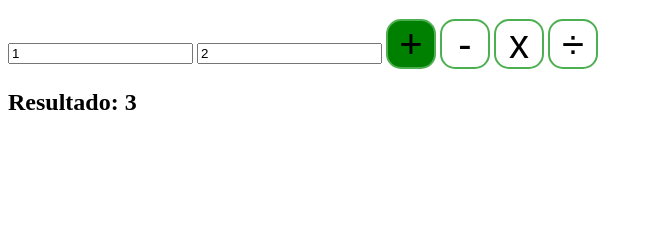
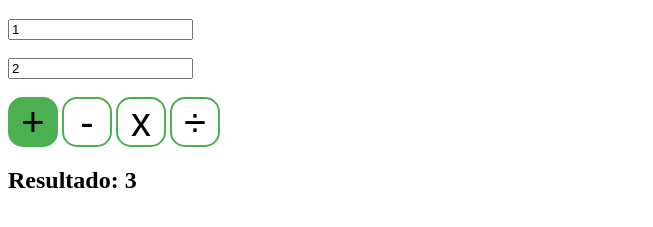
Before and after one commit to joaomarti755/calculadora, a plain HTML site: page index.html in a window 1280 px wide. Shown: the part 61-288 px from the top of the page, without its empty margins (0-653 px from the left). Drawn offline with Linux system fonts and the light colour scheme.

Commit message:
Calculadora

```diff
--- a/index.html
+++ b/index.html
@@ -9,15 +9,18 @@
     <link rel="shortcut icon" href="img/B9-b30wH_400x400.jpg" type="image/x-icon">
 </head>
 <body>
-
+  <div>
     <h1>Calculadora</h1>
     <input id="n1" onchange="setNum1(this.value)" type="number">
-  <input id="n2">
+    <br><br>
+    <input id="n2" onchange="setNum2(this.value)" type="number">
+    <br><br>
     <button class="button1" id="btn-sum" onclick="setOperator(OP_SUM)">+</button>
     <button class="button1" id="btn-minus" onclick="setOperator(OP_MINUS)">-</button>
     <button class="button1" onclick="setOperator(OP_MULTI)">x</button>
     <button class="button1" id="btn-div" onclick="setOperator(OP_DIV)">÷</button>
     <h2>Resultado: <span id="result"></span></h2>
+  </div>
     <script src="script.js"></script></script>
 </body>
 </body>
--- a/script.js
+++ b/script.js
@@ -35,6 +35,11 @@
       setResult()
     }
 
+    function setNum2(value) {
+      state.num2 = parseFloat(value)
+      setResult()
+    }
+
     // joga estado na tela
     function render() {
       const inputNum1 = document.getElementById("n1")
--- a/style.css
+++ b/style.css
@@ -13,5 +13,5 @@
     color: white;
   }
   .active {
-    background: green;
+    background: #4CAF50;
   }
```
Lines whose indentation alone changed are shown as unchanged.
